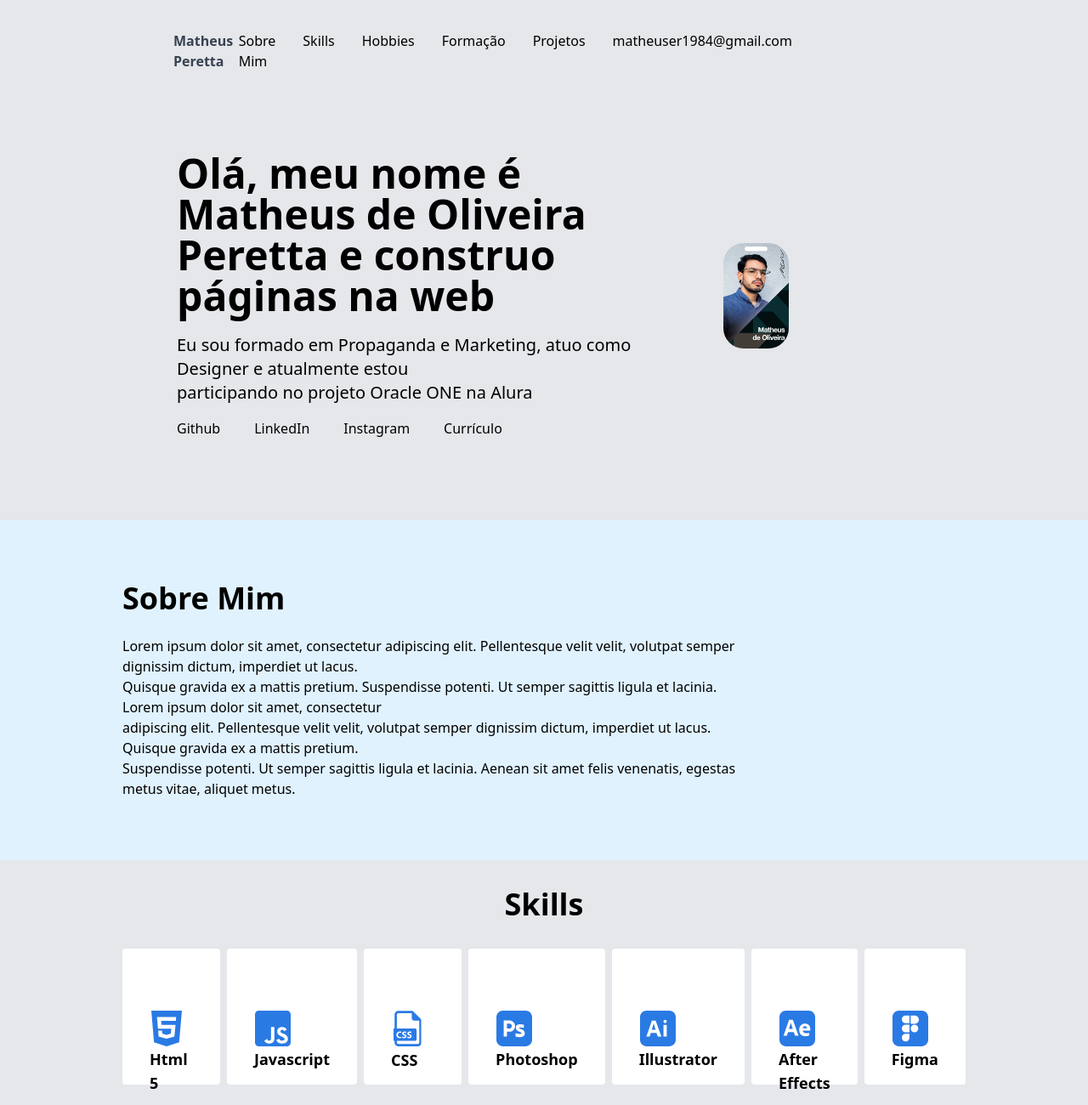
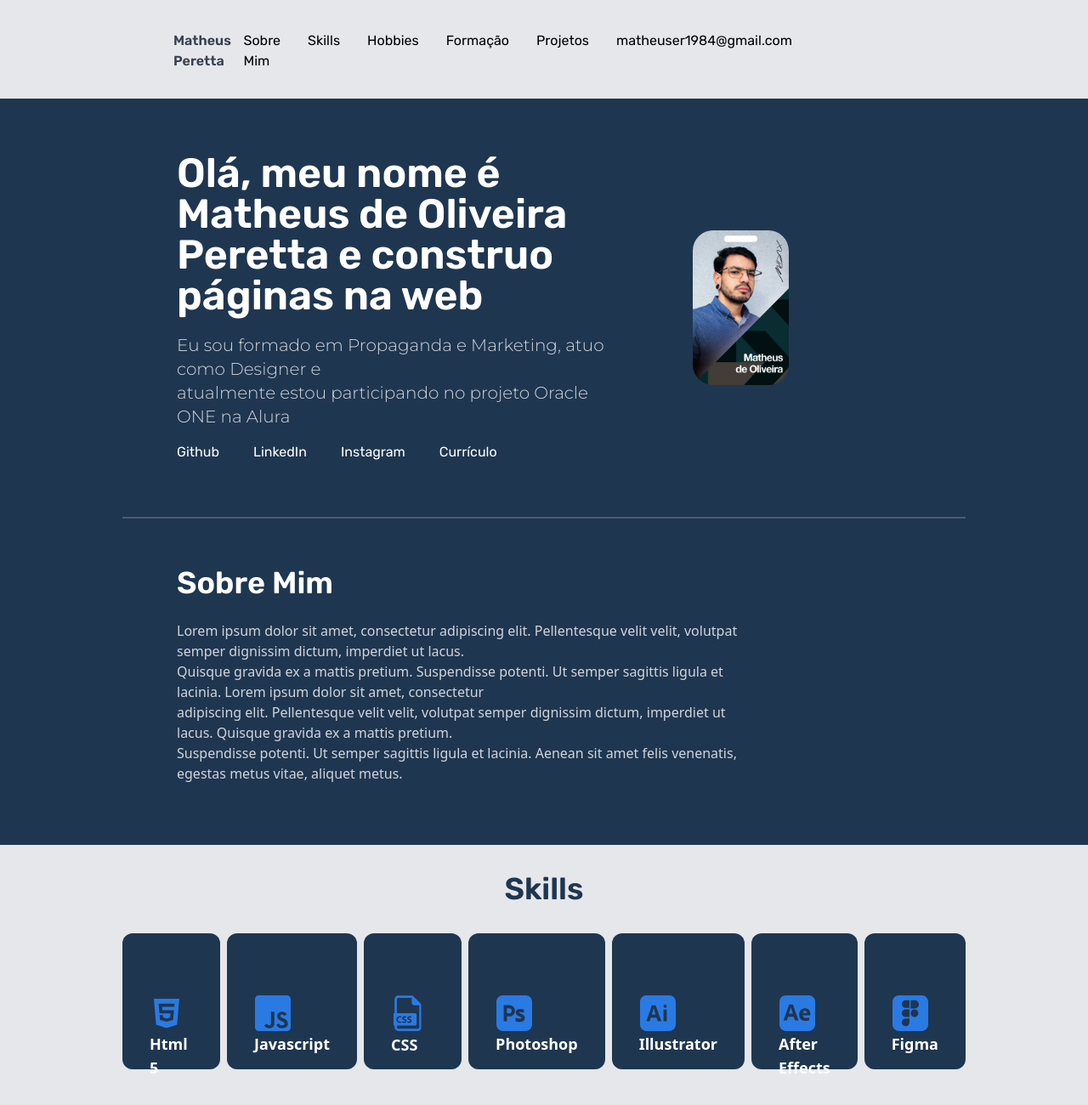
Before and after one commit to MatheusPeretta/_SitePortfolio_Challenge, a website: page src/index.html in a window 1280 px wide. Shown: the top 1300 px of the page at 85% size. Drawn offline with Linux system fonts and the light colour scheme.

Commit message:
Algumas alterações no layout final

```diff
--- a/src/index.html
+++ b/src/index.html
@@ -3,6 +3,9 @@
 <head>
     <meta charset="UTF-8">
     <meta name="viewport" content="width=device-width, initial-scale=1.0">
+    <link rel="preconnect" href="https://fonts.googleapis.com">
+    <link rel="preconnect" href="https://fonts.gstatic.com" crossorigin>
+    <link href="https://fonts.googleapis.com/css2?family=Montserrat:wght@300&family=Rubik:wght@300;400;600&display=swap" rel="stylesheet">
     <link href="../dist/output.css" rel="stylesheet">
     <title>Matheus Portfólio</title>
 
@@ -10,11 +13,11 @@
 <body class="bg-gray-200">
     <header class="pt-1 pb-1 mb-7 ml-44 mr-80 mt-8 p-7">
         <div class="flex justify-between">
-            <h2 class="text-gray-700 text-base font-bold">
+            <h2 class="text-gray-700 text-base font-bold font-Rubik">
                 <i class="fa-regular fa-sparkles"></i>Matheus Peretta
             </h2>
             <nav>
-                <ul class="flex gap-8 text-1sm">
+                <ul class="flex gap-8 text-1sm font-Rubik">
                    <li><a href="#">Sobre Mim</a></li>
                    <li><a href="#">Skills</a></li>
                    <li><a href="#">Hobbies</a></li>
@@ -26,12 +29,13 @@
         </div>
     </header>
     <main>
+        <div class="bg-azul">
             <section class="p-16 mt-2 ml-36 mr-72 flex justify-center items-center">
                 <div class="mr-20">
-                <h2 class="font-bold text-5xl mb-5">Olá, meu nome é Matheus de Oliveira Peretta e construo páginas na web</h2>
-                <p class="font-normal text-xl mb-4">Eu sou formado em Propaganda e Marketing, atuo como Designer e atualmente estou</br> participando no projeto Oracle ONE na Alura</p>
+                    <h2 class="font-bold text-5xl text-white mb-5 font-Rubik">Olá, meu nome é Matheus de Oliveira Peretta e construo páginas na web</h2>
+                    <p class="font-normal text-xl text-gray-300 mb-4 font-Mont">Eu sou formado em Propaganda e Marketing, atuo como Designer e</br>atualmente estou participando no projeto Oracle ONE na Alura</p>
                     <nav>
-                    <ul class="flex gap-10">
+                        <ul class="flex gap-10 text-white font-Rubik">
                             <li><a href="#">Github</a></li>
                             <li><a href="#">LinkedIn</a></li>
                             <li><a href="#">Instagram</a></li>
@@ -39,29 +43,33 @@
                         </ul>
                     </nav>
                 </div>
-            <div class="w-4/12">
+                <div class="w-6/12">
                     <img src="../img/LO1_Cracha_Matheusai_Prancheta 1.jpg" alt="foto Matheus" class="rounded-3xl">
                 </div>
             </section>
-        <div class="mt-8 p-4 bg-sky-100">
+            <div class="mx-36 border border-gray-50 border-opacity-20"></div>
+            <div class="p-4 ml-16">
 
-            <section class=" mt-14 ml-32 mr-96 mb-14">
-                <h2 class="text-4xl font-bold mb-6">Sobre Mim</h2>
-                <p>Lorem ipsum dolor sit amet, consectetur adipiscing elit. Pellentesque velit velit, volutpat semper dignissim dictum, imperdiet ut lacus.</br> Quisque gravida ex a mattis pretium. Suspendisse potenti. Ut semper sagittis ligula et lacinia. Lorem ipsum dolor sit amet, consectetur </br>adipiscing elit. Pellentesque velit velit, volutpat semper dignissim dictum, imperdiet ut lacus. Quisque gravida ex a mattis pretium. </br>Suspendisse potenti. Ut semper sagittis ligula et lacinia. Aenean sit amet felis venenatis, egestas metus vitae, aliquet metus.</p>
+                <section class=" mt-10 ml-32 mr-96 mb-14">
+                    <h2 class="text-4xl font-bold mb-6 font-Rubik text-white">Sobre Mim</h2>
+                    <p class="text-gray-300">Lorem ipsum dolor sit amet, consectetur adipiscing elit. Pellentesque velit velit, volutpat semper dignissim dictum, imperdiet ut lacus.</br> Quisque gravida ex a mattis pretium. Suspendisse potenti. Ut semper sagittis ligula et lacinia. Lorem ipsum dolor sit amet, consectetur </br>adipiscing elit. Pellentesque velit velit, volutpat semper dignissim dictum, imperdiet ut lacus. Quisque gravida ex a mattis pretium. </br>Suspendisse potenti. Ut semper sagittis ligula et lacinia. Aenean sit amet felis venenatis, egestas metus vitae, aliquet metus.</p>
                 </section>
             </div>
 
+        </div><!--Apresentação e Sobre-->
+
+
         <div>
             <section class="ml-36 mr-36">
-                <h2 class="font-bold text-4xl text-center mt-8 mb-8">Skills</h2>
-                <ul class="flex justify-around gap-2">
-                    <li class="w-44 h-40 bg-white rounded p-8 font-bold text-lg"><img src="../img/html.svg" alt="Ícone CSS" class="mt-12 mb-2 ml-2 scale-150">Html 5</li>
-                    <li class="w-44 h-40 bg-white rounded p-8 font-bold text-lg"><img src="../img/js.svg" alt="Ícone CSS" class="mt-12 mb-2 ml-2 scale-150">Javascript</li>
-                    <li class="w-44 h-40 bg-white rounded p-8 font-bold text-lg"><img src="../img/Vector.svg" alt="Ícone CSS" class="mt-12 mb-2 ml-2 scale-150">CSS</li>
-                    <li class="w-44 h-40 bg-white rounded p-8 font-bold text-lg"><img src="../img/Ps.svg" alt="Ícone CSS" class="mt-12 mb-2 ml-2 scale-150">Photoshop</li>
-                    <li class="w-44 h-40 bg-white rounded p-8 font-bold text-lg"><img src="../img/Ai.svg" alt="Ícone CSS" class="mt-12 mb-2 ml-2 scale-150">Illustrator</li>
-                    <li class="w-44 h-40 bg-white rounded p-8 font-bold text-lg"><img src="../img/Ae.svg" alt="Ícone CSS" class="mt-12 mb-2 ml-2 scale-150">After Effects</li>
-                    <li class="w-44 h-40 bg-white rounded p-8 font-bold text-lg"><img src="../img/Fig.svg" alt="Ícone CSS" class="mt-12 mb-2 ml-2 scale-150">Figma</li>
+                <h2 class="font-bold text-4xl text-center mt-8 mb-8 font-Rubik text-azul">Skills</h2>
+                <ul class="flex justify-around gap-2 text-white">
+                    <li class="w-44 h-40 rounded-xl p-8 bg-azul font-bold text-lg"><img src="../img/html.svg" alt="Ícone CSS" class="mt-12 mb-2 ml-2 scale-125">Html 5</li>
+                    <li class="w-44 h-40 rounded-xl p-8 bg-azul font-bold text-lg"><img src="../img/js.svg" alt="Ícone CSS" class="mt-12 mb-2 ml-2 scale-150">Javascript</li>
+                    <li class="w-44 h-40 rounded-xl p-8 bg-azul font-bold text-lg"><img src="../img/Vector.svg" alt="Ícone CSS" class="mt-12 mb-2 ml-2 scale-150">CSS</li>
+                    <li class="w-44 h-40 rounded-xl p-8 bg-azul font-bold text-lg"><img src="../img/Ps.svg" alt="Ícone CSS" class="mt-12 mb-2 ml-2 scale-150">Photoshop</li>
+                    <li class="w-44 h-40 rounded-xl p-8 bg-azul font-bold text-lg"><img src="../img/Ai.svg" alt="Ícone CSS" class="mt-12 mb-2 ml-2 scale-150">Illustrator</li>
+                    <li class="w-44 h-40 rounded-xl p-8 bg-azul font-bold text-lg"><img src="../img/Ae.svg" alt="Ícone CSS" class="mt-12 mb-2 ml-2 scale-150">After Effects</li>
+                    <li class="w-44 h-40 rounded-xl p-8 bg-azul font-bold text-lg"><img src="../img/Fig.svg" alt="Ícone CSS" class="mt-12 mb-2 ml-2 scale-150">Figma</li>
                 </ul>
             </section>
             <section class="ml-36 mr-36">
--- a/tailwind.config.js
+++ b/tailwind.config.js
@@ -2,7 +2,16 @@
 module.exports = {
   content: ["./src/**/*.{html,js}"],
   theme: {
-    extend: {},
+    extend: {
+      colors: {
+        'azul':'#1F3650',
+      },
+      fontFamily:{
+        'Mont': 'Montserrat, sans-serif',
+        'Rubik': 'Rubik, sans-serif',
+      }
+    },
   },
+
   plugins: [],
 }
```
Also changed, not shown: dist/output.css. Lines whose indentation alone changed are shown as unchanged.
